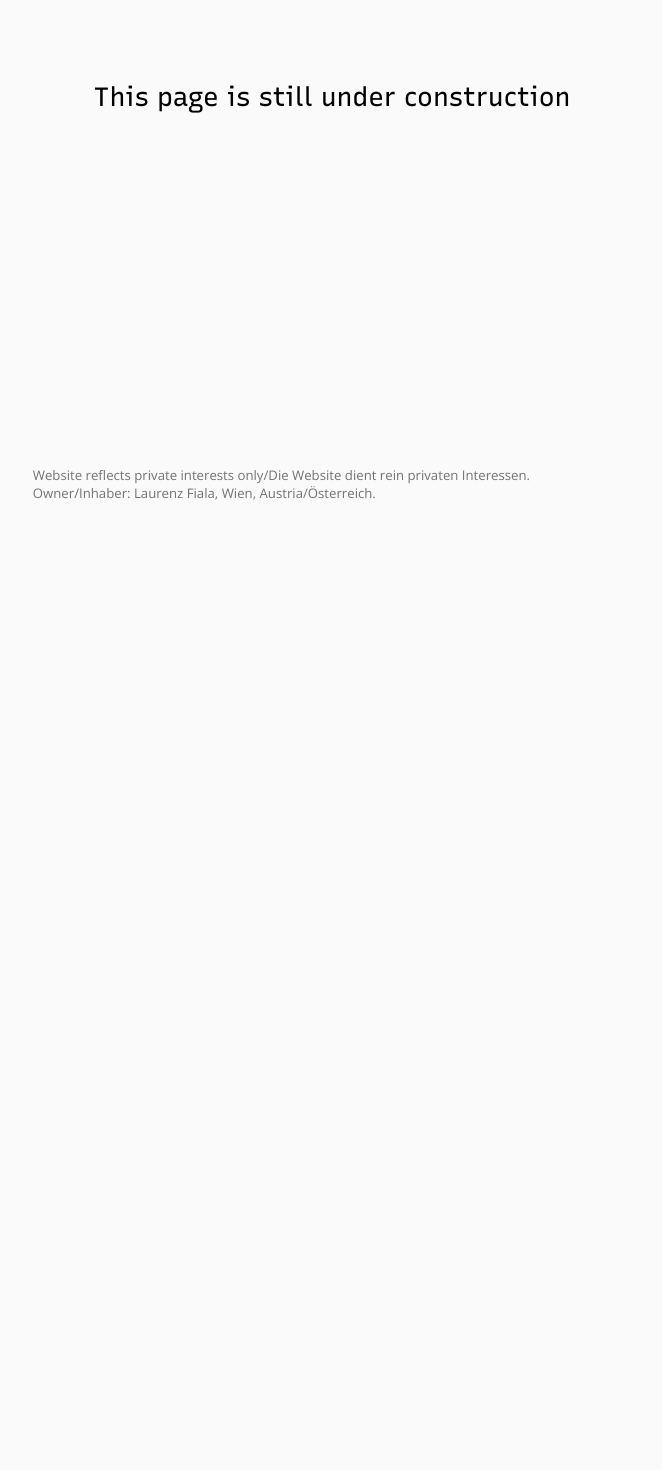
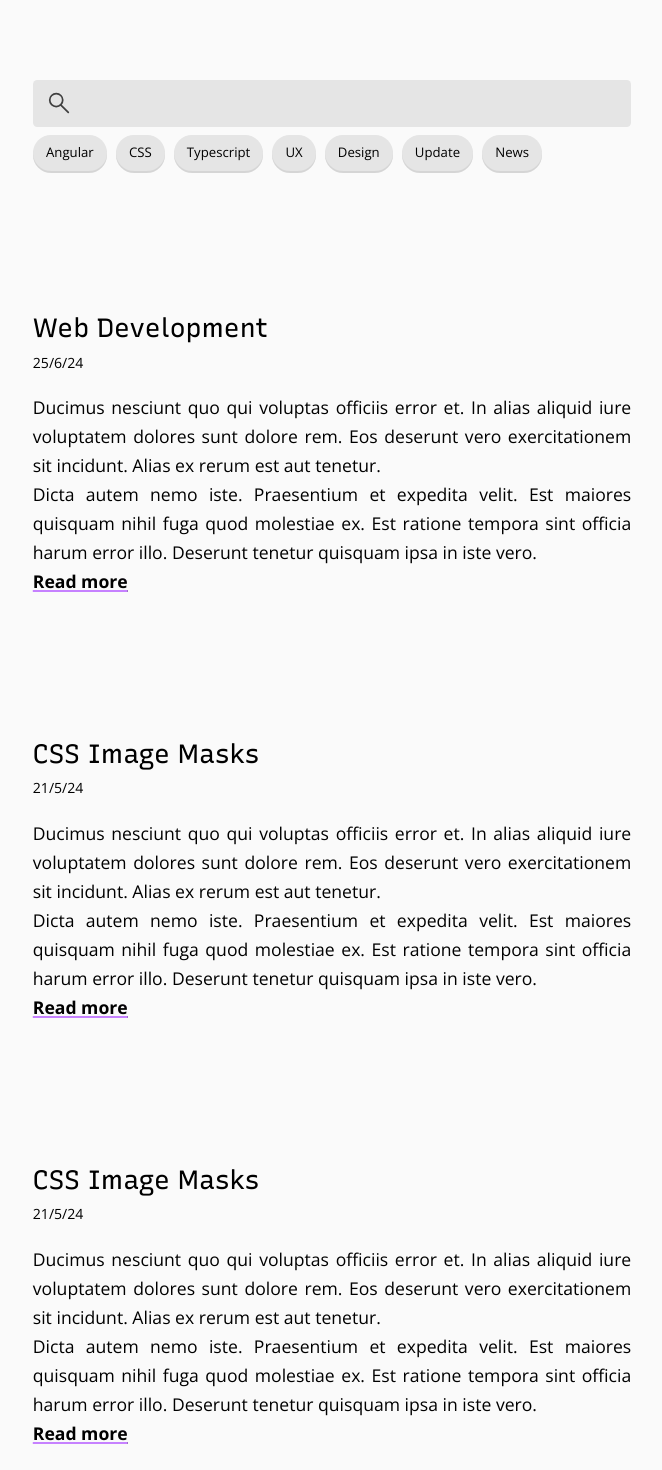
Before and after one commit to laurenzfiala/laurenz-dev, an Angular app: page /posts in a window 1280 px wide. Shown: the part 480-1950 px from the top of the page, without its empty margins (308-970 px from the left). Before the commit the page ends 1053 px from the top, so only its background shows below. Built offline with nearby package versions, Linux system fonts and the light colour scheme.

Commit message:
feat(#19): added posts

```diff
--- a/src/app/app.routes.ts
+++ b/src/app/app.routes.ts
@@ -6,6 +6,7 @@ import { CvPage } from './pages/cv/cv.page';
 import { ProjectPage } from './pages/project/project.page';
 import { MediaFullscreenComponent } from './components/media-fullscreen/media-fullscreen.component';
 import { HistoryService } from './services/history.service';
+import { PostPage } from './pages/post/post.page';
 
 export interface Route extends NgRoute {
   data?: RouteData;
@@ -107,6 +108,17 @@ export const Routes: Route[] = [
         ],
       },
       {
+        path: 'posts/:id',
+        component: PostPage,
+        title: PostPage.pageTitle('laurenz · dev › Posts › '),
+        data: {
+          pageId: 'post',
+          parentPageId: 'posts',
+          nav: false,
+          title: PostPage.pageTitle(),
+        }
+      },
+      {
         path: '**',
         redirectTo: '',
       },
--- a/src/app/components/heading/heading.component.css
+++ b/src/app/components/heading/heading.component.css
@@ -12,7 +12,7 @@
   background: linear-gradient(to bottom, theme('colors.bg.DEFAULT') 75%, transparent 100%);
   margin-block-end: calc(var(--sticky-heading-height) * -2);
 
-  @apply relative z-20 -mx-6;
+  @apply relative z-20 -mx-6 px-6;
 }
 
 .sticky-heading {
--- a/src/app/components/nav/nav.component.html
+++ b/src/app/components/nav/nav.component.html
@@ -23,7 +23,7 @@
       (isActiveChange)="activeChange(1, $event)"
       >dev</a
     >
-    <!--·
+    ·
     <a
       routerLink="/posts"
       routerLinkActive
@@ -31,6 +31,7 @@
       (isActiveChange)="activeChange(2, $event)"
       >posts</a
     >
+    <!--
     ·
     <a
       routerLink="/cv"
--- /dev/null
+++ b/src/app/pages/post/post.page.html
@@ -0,0 +1,3 @@
+@if (_content) {
+<app-content [content]="_content"></app-content>
+}
--- /dev/null
+++ b/src/app/pages/post/post.page.ts
@@ -0,0 +1,70 @@
+import { ChangeDetectionStrategy, ChangeDetectorRef, Component, Input, OnChanges, OnInit } from "@angular/core";
+import { Content } from "../../interfaces/content.interface";
+import { ComponentChanges } from "../../interfaces/component-changes.interface";
+import { ActivatedRouteSnapshot, ResolveFn } from "@angular/router";
+import { bug } from "../../utils/error.util";
+import { firstHeading } from "../../utils/content.utils";
+import { ContentComponent } from "../../components/content/content.component";
+
+@Component({
+  selector: 'app-post',
+  standalone: true,
+  imports: [ContentComponent],
+  templateUrl: './post.page.html',
+  styleUrl: './post.page.css',
+  changeDetection: ChangeDetectionStrategy.OnPush,
+})
+export class PostPage implements OnInit, OnChanges {
+  @Input({ required: true }) id!: string;
+
+  protected _content?: Content;
+  protected _error?: Error;
+
+  constructor(private _cdRef: ChangeDetectorRef) {}
+
+  ngOnInit() {
+    void this.load();
+  }
+
+  ngOnChanges(changes: ComponentChanges<PostPage>) {
+    if (changes.id && !changes.id.firstChange) {
+      void this.load();
+    }
+  }
+
+  private async load() {
+    try {
+      const module = await PostPage.load(this.id);
+      this._content = module.content;
+    } catch (err) {
+      this._error = new Error("We coudln't load this article", {
+        cause: err,
+      });
+      console.error(err);
+    } finally {
+      this._cdRef.markForCheck();
+    }
+  }
+
+  private static async load(id: string): Promise<{ content: Content }> {
+    const module = await import(`../../../content/posts/${id}.ts`);
+
+    return {
+      content: module.default,
+    };
+  }
+
+  static pageTitle(prefix?: string): ResolveFn<string> {
+    return async (route: ActivatedRouteSnapshot) => {
+      let title: string;
+      try {
+        const content = (await this.load(route.paramMap.get('id') ?? bug())).content;
+        title = firstHeading(content)?.text ?? '';
+      } catch (e) {
+        title = '(missing)';
+      }
+
+      return `${prefix ?? ''}${title}`;
+    };
+  }
+}
--- a/src/app/pages/posts/posts.page.css
+++ b/src/app/pages/posts/posts.page.css
@@ -0,0 +1,9 @@
+section {
+  @apply text-start;
+}
+
+.search {
+  background: theme('colors.neutral.200') url('/assets/imgs/icons/search.svg') no-repeat 0.75rem
+    center;
+  background-size: 1.5rem;
+}
--- a/src/app/pages/posts/posts.page.html
+++ b/src/app/pages/posts/posts.page.html
@@ -1 +1,64 @@
-<app-unfinished class="mb-[20rem]"></app-unfinished>
+<section>
+  <input
+    type="text"
+    class="search bg-neutral-200 dark:bg-neutral-900 border rounded p-2 ps-12 focus:outline-none focus:bg-neutral-300 border-none w-full mb-2"
+  />
+
+  <div class="flex flex-row flex-wrap gap-2 text-xs">
+    <button class="rounded-full py-2 px-3 bg-neutral-200 shadow">Angular</button>
+    <button class="rounded-full py-2 px-3 bg-neutral-200 shadow">CSS</button>
+    <button class="rounded-full py-2 px-3 bg-neutral-200 shadow">Typescript</button>
+    <button class="rounded-full py-2 px-3 bg-neutral-200 shadow">UX</button>
+    <button class="rounded-full py-2 px-3 bg-neutral-200 shadow">Design</button>
+    <button class="rounded-full py-2 px-3 bg-neutral-200 shadow">Update</button>
+    <button class="rounded-full py-2 px-3 bg-neutral-200 shadow">News</button>
+  </div>
+</section>
+
+<section>
+  <h1>Web Development</h1>
+  <small>25/6/24</small>
+
+  <p class="mt-4">
+    Ducimus nesciunt quo qui voluptas officiis error et. In alias aliquid iure voluptatem dolores
+    sunt dolore rem. Eos deserunt vero exercitationem sit incidunt. Alias ex rerum est aut tenetur.
+  </p>
+  <p>
+    Dicta autem nemo iste. Praesentium et expedita velit. Est maiores quisquam nihil fuga quod
+    molestiae ex. Est ratione tempora sint officia harum error illo. Deserunt tenetur quisquam ipsa
+    in iste vero.
+  </p>
+  <a routerLink="web-dev" class="link">Read more</a>
+</section>
+
+<section class="text-start">
+  <h1>CSS Image Masks</h1>
+  <small>21/5/24</small>
+
+  <p class="mt-4">
+    Ducimus nesciunt quo qui voluptas officiis error et. In alias aliquid iure voluptatem dolores
+    sunt dolore rem. Eos deserunt vero exercitationem sit incidunt. Alias ex rerum est aut tenetur.
+  </p>
+  <p>
+    Dicta autem nemo iste. Praesentium et expedita velit. Est maiores quisquam nihil fuga quod
+    molestiae ex. Est ratione tempora sint officia harum error illo. Deserunt tenetur quisquam ipsa
+    in iste vero.
+  </p>
+  <a routerLink="web-development" class="link">Read more</a>
+</section>
+
+<section class="text-start">
+  <h1>CSS Image Masks</h1>
+  <small>21/5/24</small>
+
+  <p class="mt-4">
+    Ducimus nesciunt quo qui voluptas officiis error et. In alias aliquid iure voluptatem dolores
+    sunt dolore rem. Eos deserunt vero exercitationem sit incidunt. Alias ex rerum est aut tenetur.
+  </p>
+  <p>
+    Dicta autem nemo iste. Praesentium et expedita velit. Est maiores quisquam nihil fuga quod
+    molestiae ex. Est ratione tempora sint officia harum error illo. Deserunt tenetur quisquam ipsa
+    in iste vero.
+  </p>
+  <a routerLink="web-development" class="link">Read more</a>
+</section>
--- a/src/app/pages/posts/posts.page.ts
+++ b/src/app/pages/posts/posts.page.ts
@@ -1,5 +1,6 @@
 import { ChangeDetectionStrategy, Component } from '@angular/core';
 import { UnfinishedComponent } from '../../components/unfinished/unfinished.component';
+import { RouterLink } from '@angular/router';
 
 @Component({
   selector: 'app-posts',
@@ -7,6 +8,6 @@ import { UnfinishedComponent } from '../../components/unfinished/unfinished.comp
   styleUrls: ['./posts.page.css'],
   changeDetection: ChangeDetectionStrategy.OnPush,
   standalone: true,
-  imports: [UnfinishedComponent],
+  imports: [UnfinishedComponent, RouterLink],
 })
 export class PostsPage {}
--- /dev/null
+++ b/src/content/posts/web-dev.ts
@@ -0,0 +1,20 @@
+import {
+  carousel,
+  file,
+  heading,
+  mediaImage,
+  mediaVideo,
+  paragraph,
+  section,
+  subheading,
+  timeline,
+} from '../../app/utils/content.utils';
+import { Content } from '../../app/interfaces/content.interface';
+import { ProjectPageEnvironment } from '../../app/pages/project/project.page';
+
+export default [
+  heading(`Web Development`),
+  paragraph(`
+  This is a test
+  `),
+] satisfies Content;
--- a/tsconfig.app.json
+++ b/tsconfig.app.json
@@ -6,5 +6,5 @@
     "types": []
   },
   "files": ["src/main.ts"],
-  "include": ["src/**/*.d.ts", "src/content/projects/**/*.ts"]
+  "include": ["src/**/*.d.ts", "src/content/**/*.ts"]
 }
```
Also changed, not shown: .prettierrc.json, src/app/pages/post/post.page.css (added), src/assets/imgs/icons/search.svg (added), 1 other file (tests, documents, lock files or other folders).
